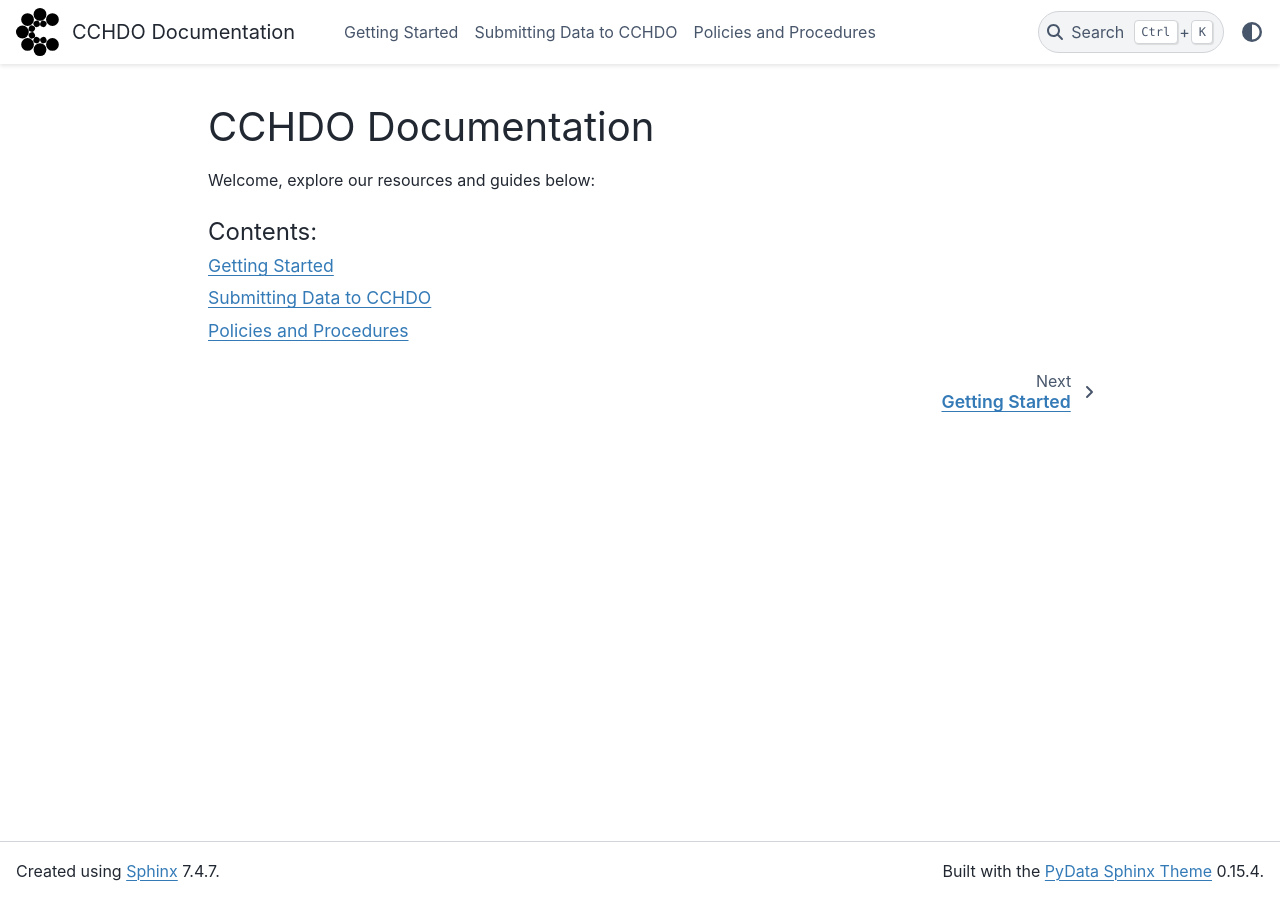
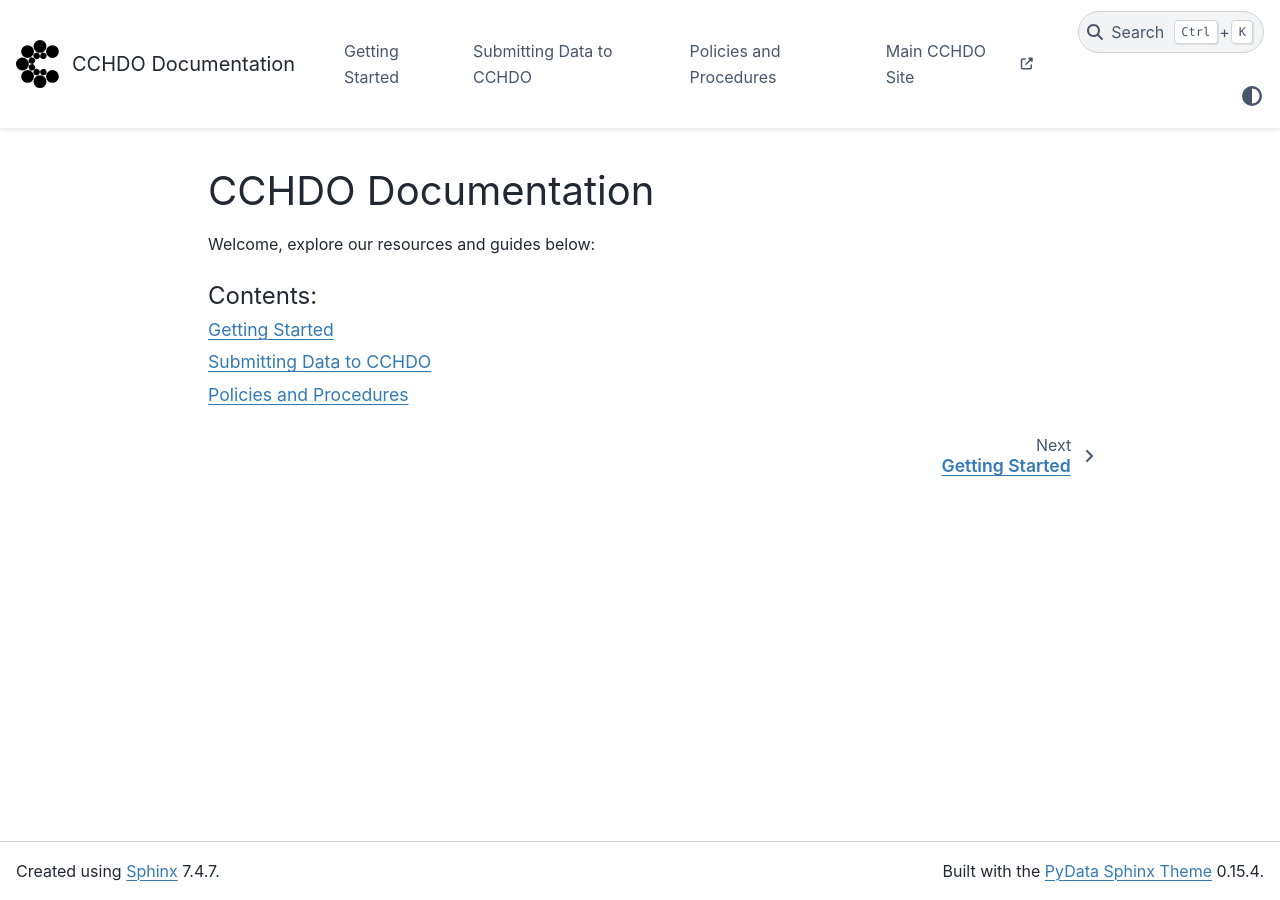
Before and after one commit to cchdo/cchdo-learning-and-guides, a Sphinx documentation site: the page built from docs/index.md, in a window 1280 px wide. Built offline with Sphinx 7.4.7 and the PyData theme 0.15.4, drawn with Linux system fonts in a browser that asks for light colours; pages that are not in the unit, such as notebooks, are missing from menus.

Commit message:
Add link in Navbar to main site

```diff
--- a/docs/conf.py
+++ b/docs/conf.py
@@ -48,6 +48,9 @@ html_theme_options = {
         "image_dark": "_static/logo_cchdo.svg",
     },
     "collapse_navigation": True,
+    "external_links": [
+        {"name": "Main CCHDO Site", "url": "https://cchdo.ucsd.edu"}  # Add this external link for the main site
+    ],
     # Add Google Analytics
     "analytics": {
         "google_analytics_id": "G-89QCC25DF0",
```
